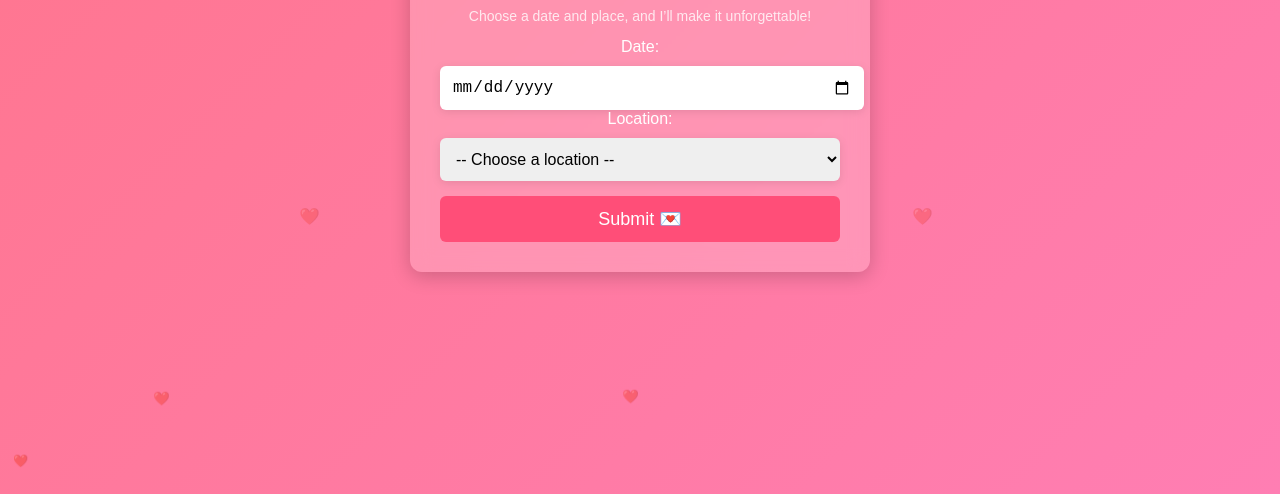
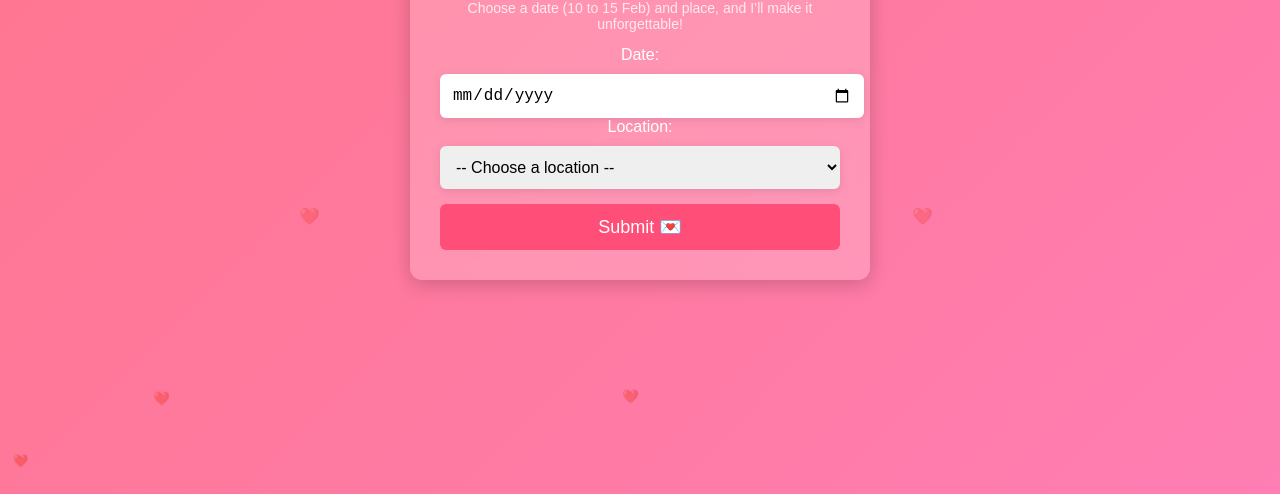
Before and after one commit to jayuwuu/jayuwuu.github.io, a plain HTML site: page date/index.html in a window 1280 px wide. Shown: the part 306-800 px from the top of the page. Drawn offline with Linux system fonts and the light colour scheme.

Commit message:
Update index.html

```diff
--- a/date/index.html
+++ b/date/index.html
@@ -117,7 +117,7 @@
   <!-- Form Container -->
   <div class="form-container">
     <h2>Plan Our Special Date 💖</h2>
-    <p>Choose a date and place, and I’ll make it unforgettable!</p>
+    <p>Choose a date (10 to 15 Feb) and place, and I’ll make it unforgettable!</p>
 
     <form id="surpriseForm">
       <label>Date:</label>
```
